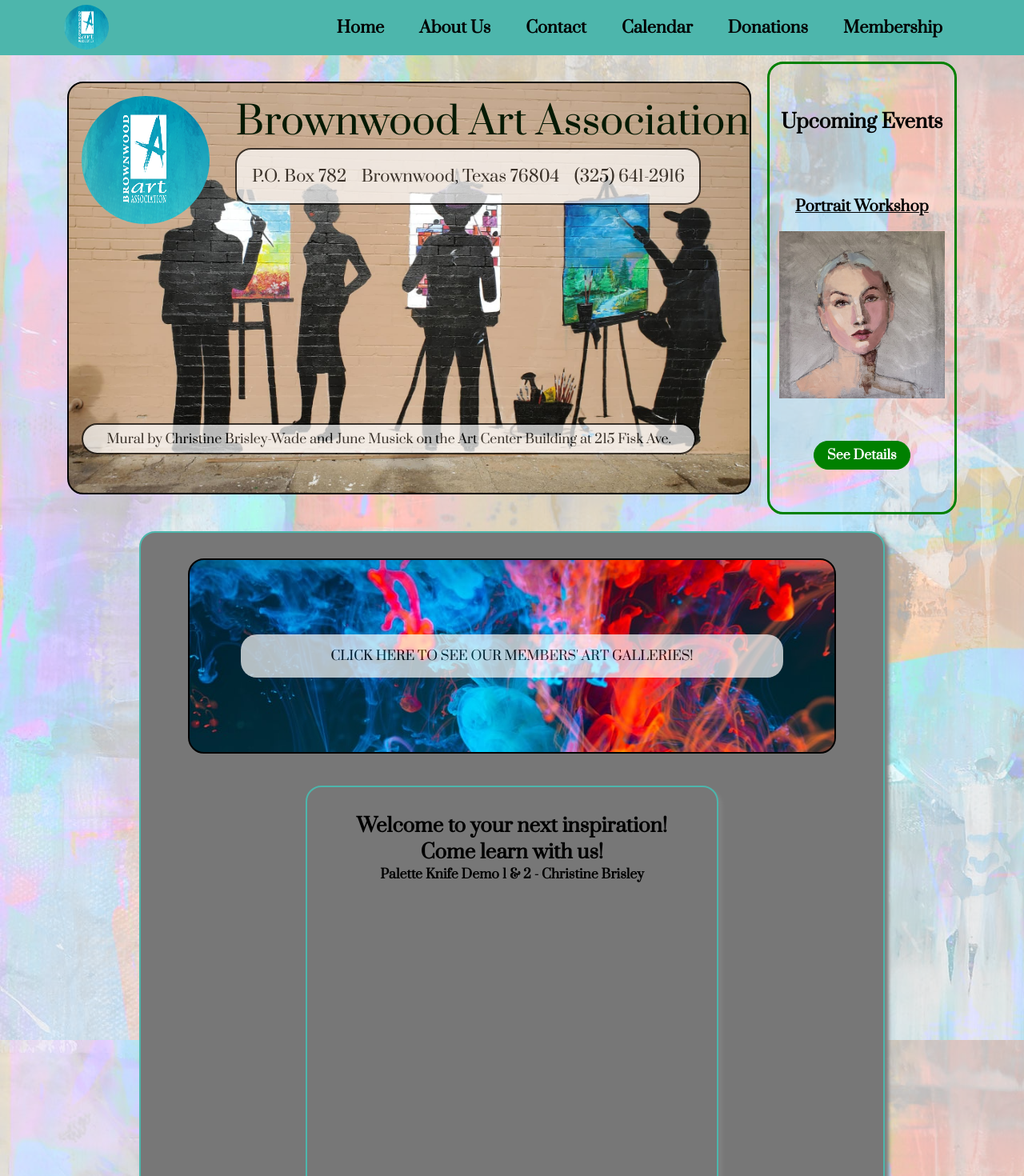
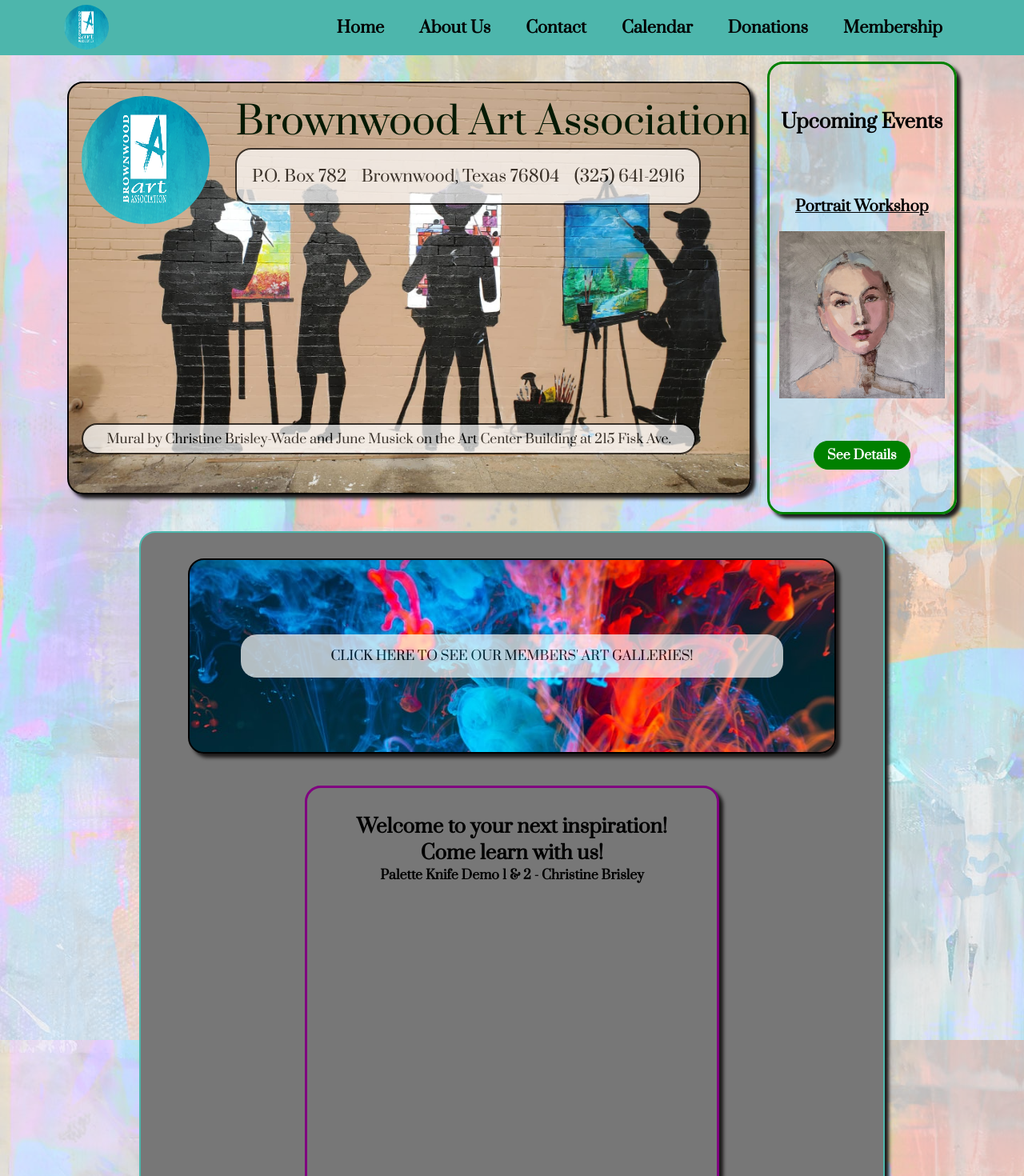
Before and after one commit to Jonathan-Day-Dev/bwd-art, a React (Create React App) app: page /home in a window 1280 px wide. Shown: the top 1470 px of the page at 80% size. Built offline with nearby package versions, Linux system fonts and the light colour scheme; grey boxes are pictures that could not be loaded.

Commit message:
add more shadows

```diff
--- a/src/components/Layout/Features.module.css
+++ b/src/components/Layout/Features.module.css
@@ -26,6 +26,7 @@
   text-decoration: none;
   text-align: center;
   background-image: url("../../assets/colors.jpg");
+  box-shadow: 5px 5px 4px rgb(29, 27, 27);
 }
 
 .features .button:hover {
--- a/src/components/Layout/Header.module.css
+++ b/src/components/Layout/Header.module.css
@@ -23,6 +23,7 @@
   height: 80%;
   border: 2px solid black;
   border-radius: 20px;
+  box-shadow: 5px 5px 4px rgb(29, 27, 27);
 }
 
 .upcoming {
@@ -34,6 +35,7 @@
   height: 100%;
   border: 3px solid green;
   border-radius: 20px;
+  box-shadow: 5px 5px 4px rgb(29, 27, 27);
 }
 
 .upcoming__title {
--- a/src/components/OnlineClasses/Classes.module.css
+++ b/src/components/OnlineClasses/Classes.module.css
@@ -5,6 +5,8 @@
 
 .card {
     width: 50%;
+    border: 3px solid purple;
+    box-shadow: 5px 5px 4px rgb(29, 27, 27);
 }
 
 .block-title {
--- a/src/components/UI/Card.module.css
+++ b/src/components/UI/Card.module.css
@@ -9,5 +9,6 @@
     background-color: #777;
     padding: 2rem;
     margin: 1.5rem 0;
-    box-shadow: 5px 5px 4px gray;
+    /* box-shadow: 5px 5px 4px gray; */
+    box-shadow: 5px 5px 4px rgb(29, 27, 27);
 }
```
